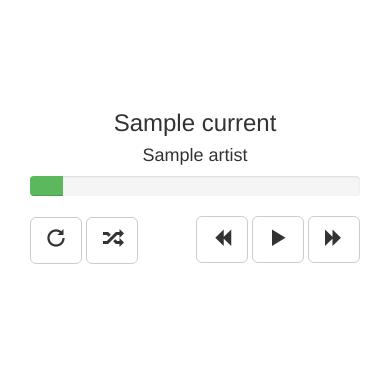
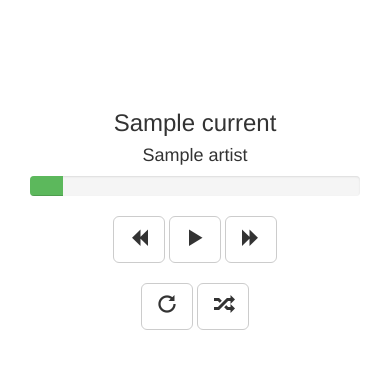
Before and after one commit to rawswift/fmwc, a Flask app: template templates/index.html in a window 390 px wide. Shown: the top 369 px of the page. Run offline with Flask 2, Linux system fonts and the light colour scheme; the template is opened without the code that fills it: most values are stand-ins (such as "Sample title", 1, 10 or a date in 2020); some libraries are stand-ins or nearby versions.

Commit message:
Minor fix on UI.

```diff
--- a/templates/index.html
+++ b/templates/index.html
@@ -38,24 +38,22 @@
 
             <div class="row">
 
+              <!-- Title and Artist display -->
               <div class="col-md-12">
                 <h3 id="song-title">{{ current['title'] }}</h3>
                 <h4 id="song-artist">{{ current['artist'] }}</h4>
               </div>
 
+              <!-- Progress bar -->
               <div class="col-md-12">
                 <div class="progress">
                   <div id="progress-bar" class="progress-bar progress-bar-success" role="progressbar" aria-valuenow="{{ progress }}" aria-valuemin="0" aria-valuemax="100" style="width: {{ progress }}%;"></div>
                 </div>
               </div>
 
-
+              <!-- Upper buttons -->
               <div class="col-md-12">
-
                 <div class="row">
-                  <div class="col-md-6">
-                    <div class="pull-right">
-
                   <button id="btn-backward" type="button" class="btn btn-default btn-lg">
                     <span class="glyphicon glyphicon-backward"></span>
                   </button>
@@ -71,13 +69,13 @@
                   <button id="btn-forward" type="button" class="btn btn-default btn-lg">
                     <span class="glyphicon glyphicon-forward"></span>
                   </button>
-
                 </div>
               </div>
 
-                  <div class="col-md-6">
-                    <div class="pull-left">
-
+              <!-- Lower buttons -->
+              <div class="col-md-12">
+                <br />
+                <div class="row">
                   <button id="btn-repeat" type="button" class="btn btn-default btn-lg">
                     <span class="glyphicon glyphicon-repeat"></span>
                   </button>
@@ -85,12 +83,7 @@
                   <button id="btn-random" type="button" class="btn btn-default btn-lg">
                     <span class="glyphicon glyphicon-random"></span>
                   </button>
-
                 </div>
-                  </div>
-                </div>
-
-
               </div>
 
             </div>
```
Lines whose indentation alone changed are shown as unchanged.
